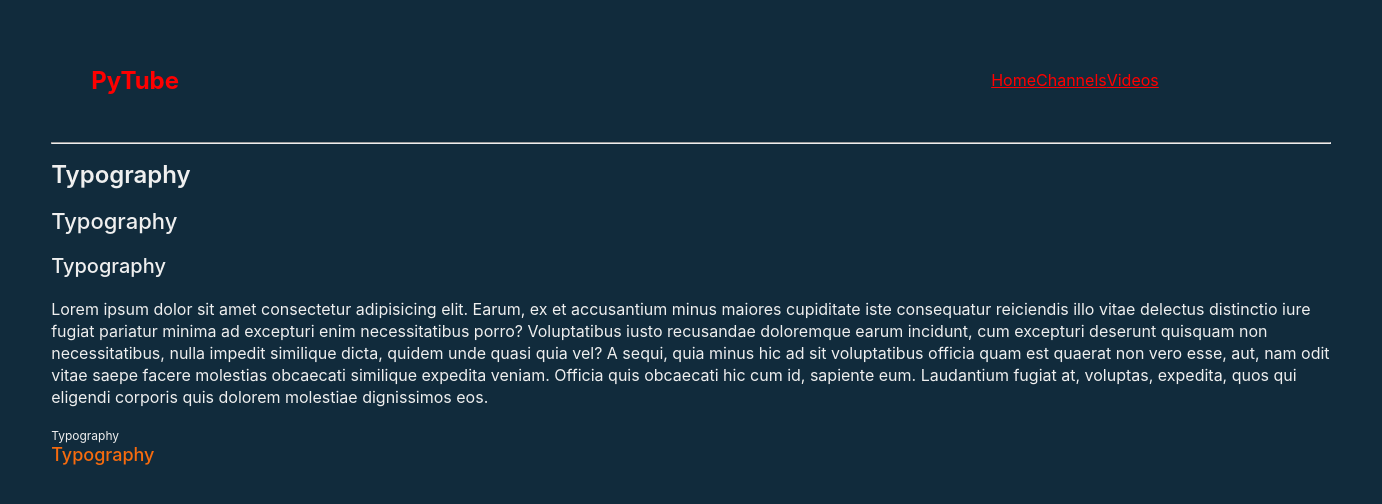
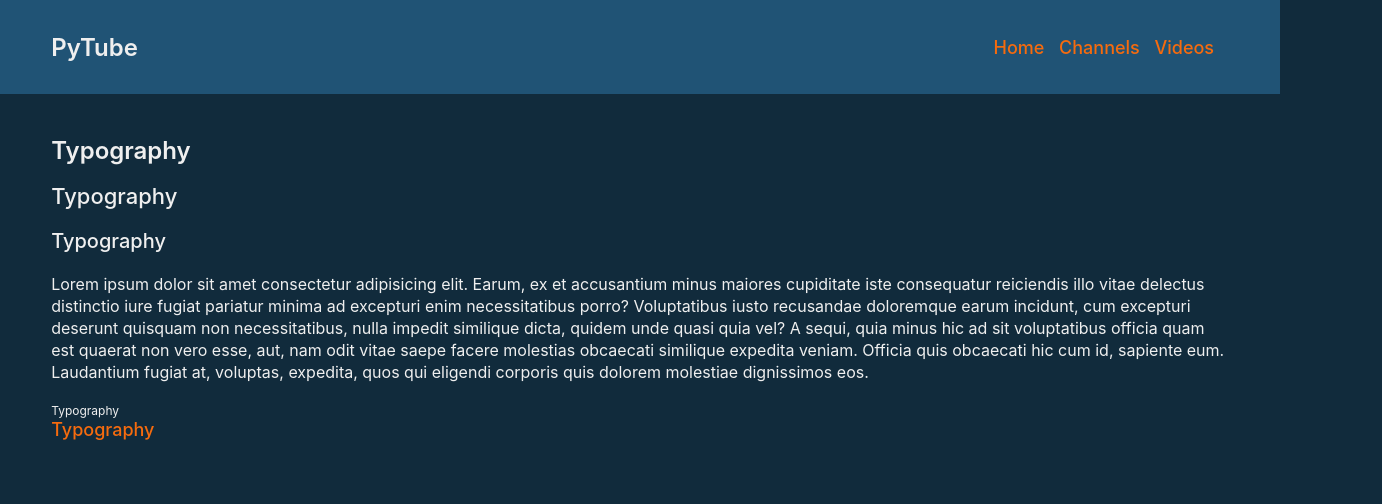
Before and after one commit to IDarkVoidI/pytube_frontend, a React (Create React App) app: page / in a window 1280 px wide. Shown: the top 504 px of the page, 1382 px wide, since content can reach past the window. Built offline with nearby package versions, Linux system fonts and the light colour scheme.

Commit message:
changed navbar styles

```diff
--- a/src/App.css
+++ b/src/App.css
@@ -9,6 +9,8 @@
 body {
   background-color: var(--main-bg-color);
   box-sizing: border-box;
+  margin: 0;
+  padding: 0;
 }
 
 .App {
@@ -65,7 +67,6 @@ body {
 .container {
   padding: 2% 4%;
   height: 100vh;
-  width: 100%;
   margin: 0;
 }
 
--- a/src/Components/Navbar/Navbar.css
+++ b/src/Components/Navbar/Navbar.css
@@ -1,21 +1,9 @@
 .navbar {
-    padding: 20px 40px;
-    background-color: var(--main-bg-color);
-    display: flex;
-    align-items: center;
-    justify-content: space-between;
-}
-
-.nav-links {
-    width: 300px;
-
+    padding: 1% 4%;
+    background-color: var(--secondary-bg-color);
 }
 
 
-h2 {
-    color: red;
+.navbar-links {
+    width: 250px;
 }
-
-a {
-    color: red;
-}
--- a/src/Components/Navbar/Navbar.jsx
+++ b/src/Components/Navbar/Navbar.jsx
@@ -5,14 +5,14 @@ import { Link } from 'react-router-dom'
 
 const Navbar = () => {
     return (
-        <nav className='navbar'>
+        <nav className='flex space-between navbar'>
             <div>
-                <h2>PyTube</h2>
+                <h2 className='h-1'>PyTube</h2>
             </div>
-            <div className='flex nav-links'>
-                <p><Link to={'/'}>Home</Link></p>
-                <p><Link to={'/channels'}>Channels</Link></p>
-                <p><Link to={'/videos'}>Videos</Link></p>
+            <div className='flex space-evenly navbar-links'>
+                <p><Link to={'/'} className='link'>Home</Link></p>
+                <p><Link to={'/channels'} className='link'>Channels</Link></p>
+                <p><Link to={'/videos'} className='link'>Videos</Link></p>
             </div>
         </nav>
     )
--- a/src/Pages/Home/Home.jsx
+++ b/src/Pages/Home/Home.jsx
@@ -4,10 +4,9 @@ import Navbar from '../../Components/Navbar/Navbar'
 
 function Home() {
     return (
-        <div className='container'>
+        <div>
             <Navbar />
-            <hr />
-            <div>
+            <div className='container'>
                 <h1 className='h-1'>Typography</h1>
                 <h2 className='h-2'>Typography</h2>
                 <h3 className='h-3'>Typography</h3>
```
